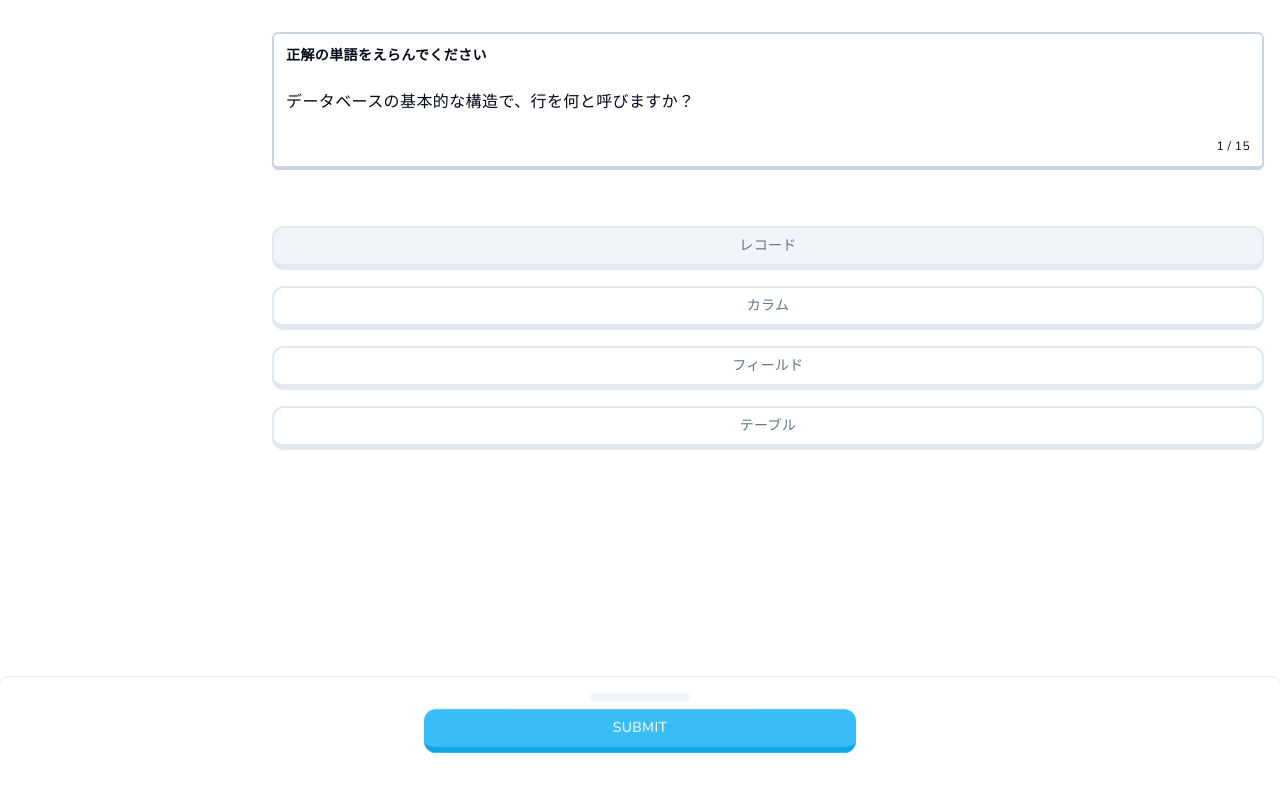
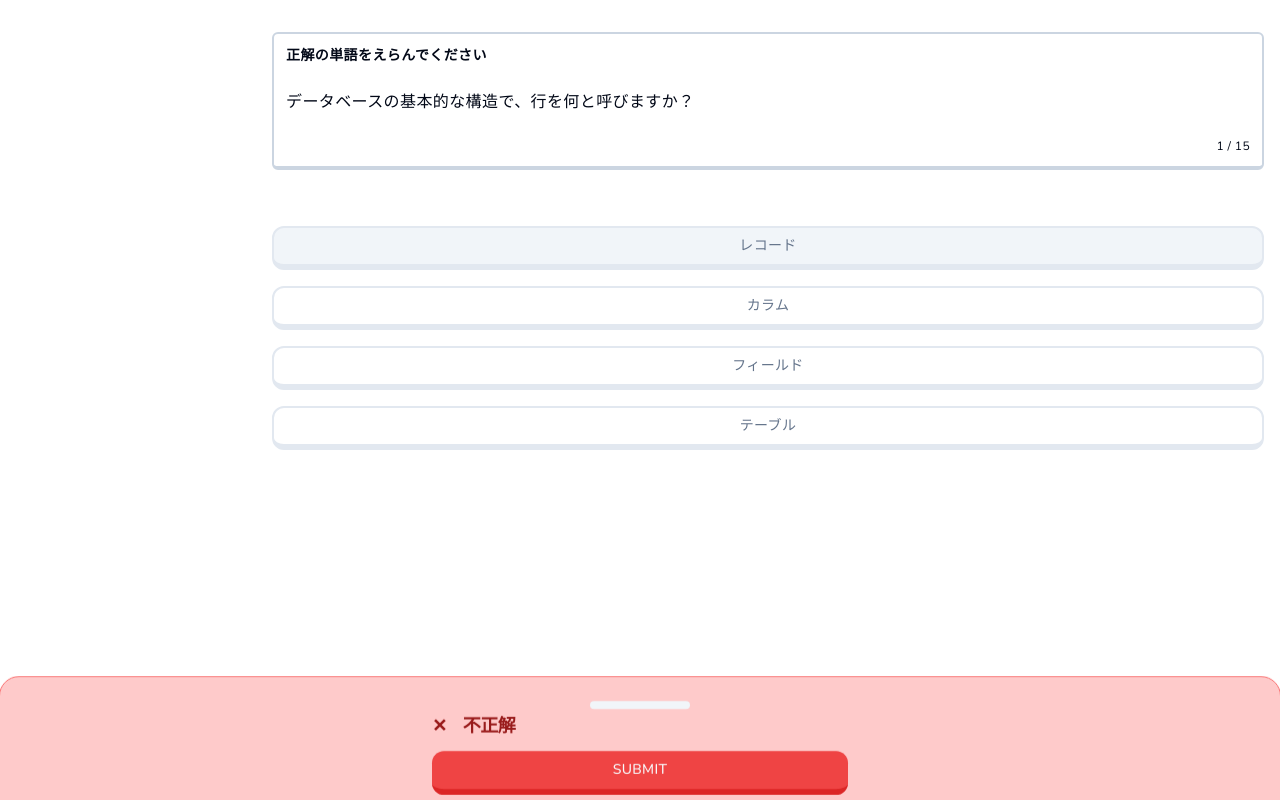
Before and after one commit to YujiTani/questory_prototype, a Next.js app: page /sql/stage/1 in a window 1280 px wide. Both pictures are taken after a click on the button "レコード". Built offline with nearby package versions, Linux system fonts and the light colour scheme.

Commit message:
解答によるStyleを変更する処理を追加中

```diff
--- a/app/(main)/sql/(stage)/stage/[id]/page.tsx
+++ b/app/(main)/sql/(stage)/stage/[id]/page.tsx
@@ -29,7 +29,7 @@ const StagePage = () => {
  * 4. questionに解答コンポーネントはどれを使うかcodeを渡す
  * 6. reducerの処理を理解する
  * 7. answerの作る部分を関数に切り出す
- * 8. 解答結果で画面全体のstyleを変更する処理を追加
+ * 8. 解答部分の処理を作成する
  */
 const InnerStagePage = () => {
   const { id: stageId } = useParams<{ id: string }>();
@@ -103,6 +103,7 @@ const InnerStagePage = () => {
           handleSubmit={(payload) =>
             dispatch({ type: "SET_CORRECT_ANSWER", payload })
           }
+          isCorrect={state.isCorrect}
         />
       </div>
     </>
--- a/app/hooks/stageReducer.ts
+++ b/app/hooks/stageReducer.ts
@@ -7,7 +7,7 @@ export interface State {
   totalCount: number;
   currentQuestion: selectQuestion | sortingQuestion | null;
   selectedAnswer: string | null;
-  isCorrect: boolean | null;
+  isCorrect: boolean;
 }
 
 export type Action =
@@ -26,7 +26,7 @@ export const initialState: State = {
   totalCount: 0,
   currentQuestion: null,
   selectedAnswer: null,
-  isCorrect: null,
+  isCorrect: false,
 };
 
 export function reducer(state: State, action: Action): State {
@@ -47,7 +47,7 @@ export function reducer(state: State, action: Action): State {
     case 'SET_CORRECT_ANSWER':
       console.log("setCorrectAnswer");
       const isCorrect = state.currentQuestion && state.selectedAnswer === state.currentQuestion.answer;
-      return { ...state, isCorrect: isCorrect };
+      return { ...state, isCorrect: isCorrect ? true : false };
     default:
       return state;
   }
--- a/components/common/button.tsx
+++ b/components/common/button.tsx
@@ -25,6 +25,10 @@ const buttonVariants = cva(
         superOutline: "border-slate-200 text-indigo-500 hover:bg-indigo-100",
         ghost:
           "bg-transparent border-2 border-transparent hover:bg-transparent hover:border-slate-200 text-slate-500",
+        success:
+          "bg-green-500 text-primary-foreground hover:bg-green-500/60 border-green-600 border-b-[6px] active:border-b-0",
+        failure:
+          "bg-red-500 text-primary-foreground hover:bg-red-500/60 border-red-600 border-b-[6px] active:border-b-0",
       },
       size: {
         default: "h-11 px-4 py-2",
--- a/components/question/questionDrawer.tsx
+++ b/components/question/questionDrawer.tsx
@@ -1,12 +1,18 @@
+"use client";
+
 import {
   Drawer,
   DrawerContent,
   DrawerFooter,
   DrawerHeader,
   DrawerPortal,
+  DrawerTitle,
 } from "@/components/question/drawer";
 import clsx from "clsx";
 import { Button } from "@/components/common/button";
+import { useState } from "react";
+
+export const runtime = "edge";
 
 type Props = {
   snap: number | string | null;
@@ -15,6 +21,7 @@ type Props = {
   answer: string | undefined;
   selectedAnswer: string | null;
   handleSubmit: (payload: boolean) => void;
+  isCorrect: boolean;
 };
 
 const QuestionDrawer = ({
@@ -24,7 +31,10 @@ const QuestionDrawer = ({
   answer,
   selectedAnswer,
   handleSubmit,
+  isCorrect,
 }: Props) => {
+  const [submitText, setSubmitText] = useState("submit");
+
   return (
     <Drawer
       open={isOpen}
@@ -36,19 +46,42 @@ const QuestionDrawer = ({
       setActiveSnapPoint={setSnap}
     >
       <DrawerPortal>
-        <DrawerContent className="fixed flex flex-col bg-white border border-gray-200 border-b-none rounded-t-[10px] bottom-0 left-0 right-0 h-full max-h-[97%] mx-[-1px]">
+        <DrawerContent
+          className={clsx(
+            "p-2 fixed flex flex-col bg-white border border-gray-200 border-b-none rounded-t-[20px] bottom-0 left-0 right-0 h-full max-h-[97%] mx-[-1px]",
+            {
+              "bg-green-300 border-green-400": selectedAnswer && isCorrect,
+              "bg-red-200 border-red-400": selectedAnswer && !isCorrect,
+            }
+          )}
+        >
           <div
             className={clsx("flex flex-col max-w-md mx-auto w-full", {
               "overflow-y-auto": snap === 1,
               "overflow-hidden": snap !== 1,
             })}
           >
-            <DrawerHeader className="p-2">
+            <div className="mt-2 pl-4">
+              {selectedAnswer ? (
+                isCorrect ? (
+                  <DrawerTitle className="w-full h-full text-green-700 font-bold">
+                    <span className="text-green-800">◯</span>
+                    <span className="ml-4 text-green-800">正解</span>
+                  </DrawerTitle>
+                ) : (
+                  <DrawerTitle className="w-full h-full text-red-700 font-bold">
+                    <span className="text-red-800">✕</span>
+                    <span className="ml-4 text-red-800">不正解</span>
+                  </DrawerTitle>
+                )
+              ) : null}
+            </div>
+            <DrawerHeader>
               <Button
-                variant="primary"
+                variant={isCorrect ? "success" : "failure"}
                 onClick={() => handleSubmit(selectedAnswer === answer)}
               >
-                Submit
+                {submitText}
               </Button>
             </DrawerHeader>
             <DrawerFooter>
```
